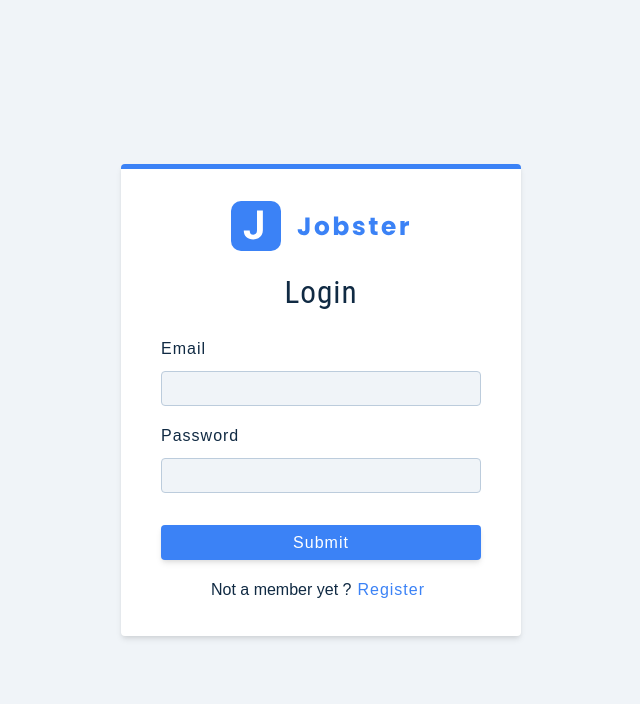
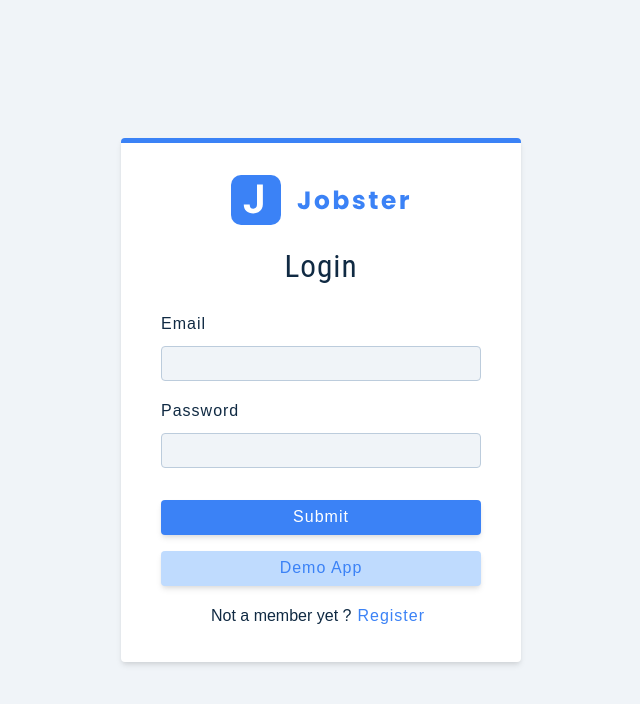
Before and after one commit to Ilie1985/Job_finder_reactjs, a React (Create React App) app: page /register in a window 1280 px wide. Shown: the top 704 px of the page, without its empty margins (319-959 px from the left). Built offline with nearby package versions, Linux system fonts and the light colour scheme.

Commit message:
test user /demo app

```diff
--- a/src/pages/Register.js
+++ b/src/pages/Register.js
@@ -88,6 +88,20 @@
         <button type="submit" className="btn btn-block" disabled={isLoading}>
           {isLoading ? "loading..." : "submit"}
         </button>
+
+        <button
+          type="button"
+          className="btn btn-block btn-hipster"
+          disabled={isLoading}
+          onClick={() => {
+            dispatch(
+              loginUser({ email: "testUser@test.com", password: "secret" })
+            );
+          }}
+        >
+          {isLoading ? "loading..." : "demo app"}
+        </button>
+
         <p>
           {values.isMember ? "Not a member yet ?" : "Already a member ?"}
           <button type="button" onClick={toggleMember} className="member-btn">
```
